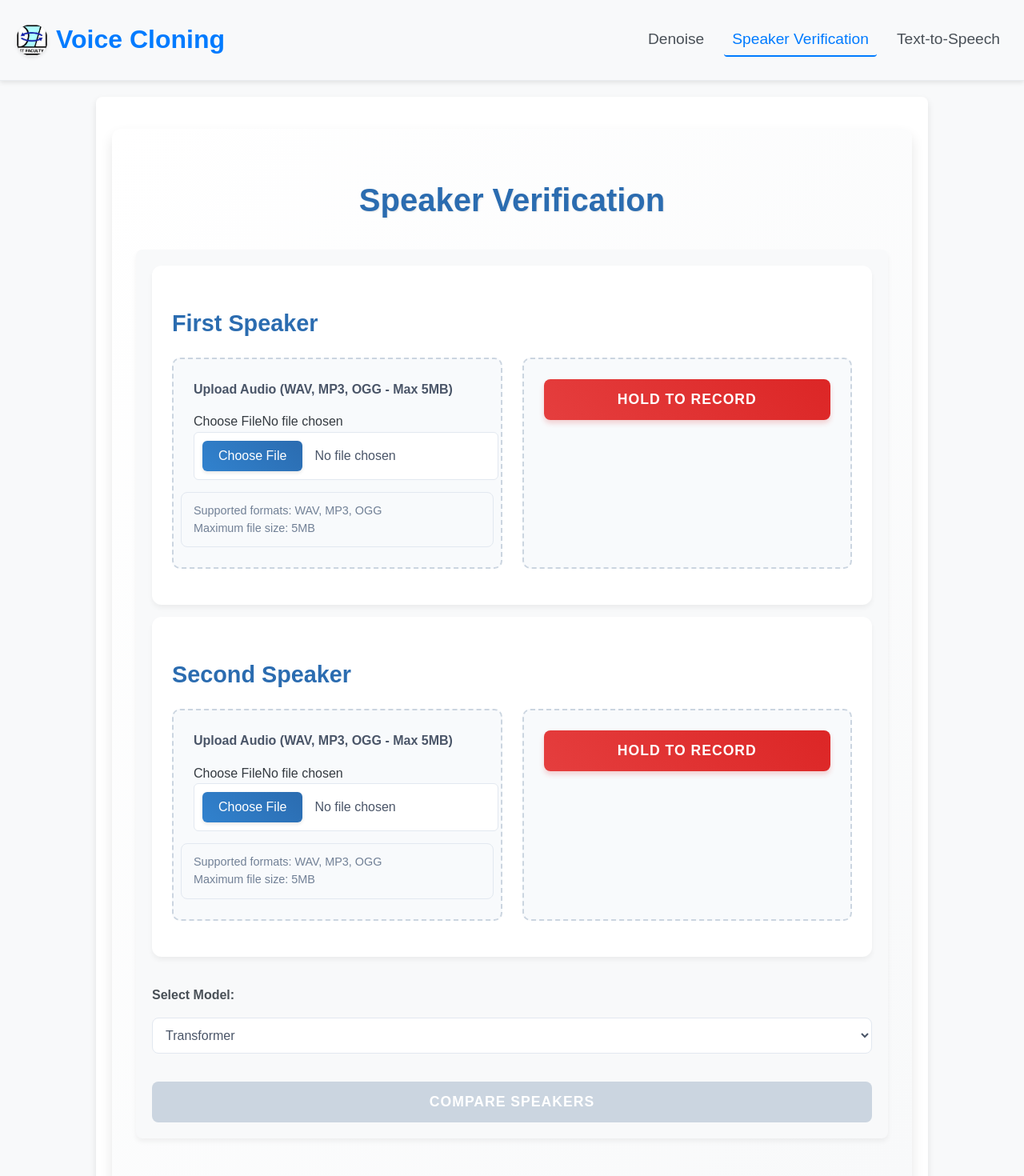
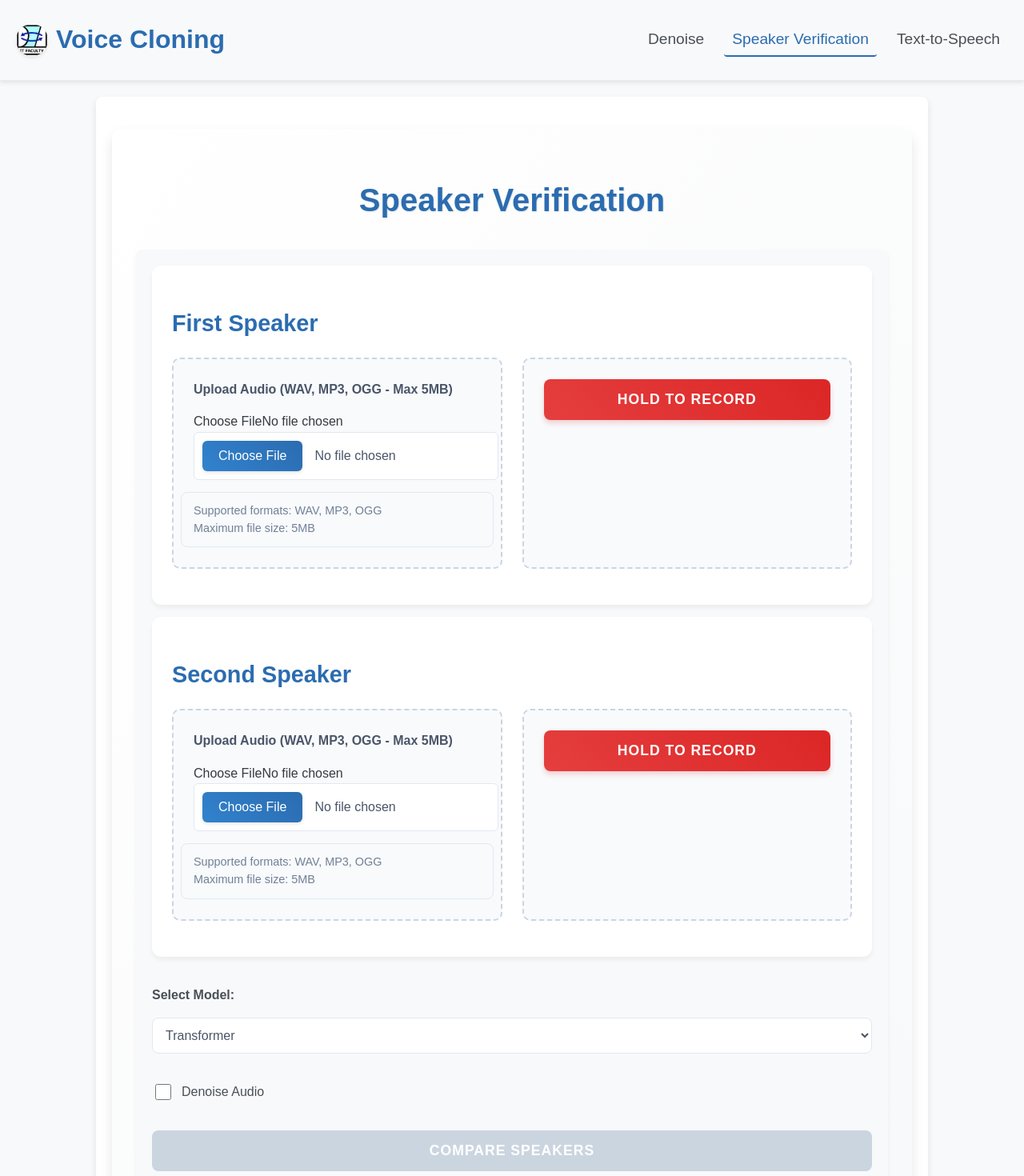
Before and after one commit to tranductri2003/PBL06_multi-speaker-voice-cloning-frontend, a React (Vite) app: page /speaker-verification in a window 1280 px wide. Shown: the top 1470 px of the page at 80% size. Built offline with nearby package versions, Linux system fonts and the light colour scheme.

Commit message:
Add denoise option for speaker verification

```diff
--- a/src/components/layout/Header.css
+++ b/src/components/layout/Header.css
@@ -31,7 +31,7 @@
 .logo h1 {
     font-size: 2rem;
     font-weight: bold;
-    color: #007bff;
+    color: #2b6cb0;
     margin: 0;
 }
 
@@ -56,12 +56,12 @@
 
 .nav a:hover {
     background-color: #e9ecef;
-    color: #007bff;
+    color: #2b6cb0;
 }
 
 .nav a.active {
-    border-bottom: 2px solid #007bff;
-    color: #007bff;
+    border-bottom: 2px solid #2b6cb0;
+    color: #2b6cb0;
 }
 
 main {
--- a/src/components/pages/speaker-verification/SpeakerVerification.css
+++ b/src/components/pages/speaker-verification/SpeakerVerification.css
@@ -322,3 +322,26 @@
 .progress-bar-container:hover .progress-bar {
     filter: brightness(1.1);
 }
+
+.checkbox-section {
+    margin-top: 20px;
+    display: flex;
+    align-items: center;
+    gap: 10px;
+    font-size: 1rem;
+    color: #495057;
+}
+
+.checkbox-section input[type="checkbox"] {
+    width: 20px;
+    height: 20px;
+    accent-color: #2b6cb0;
+    cursor: pointer;
+}
+
+.checkbox-section label {
+    display: flex;
+    align-items: center;
+    gap: 10px;
+    font-weight: 500;
+}
--- a/src/components/pages/speaker-verification/SpeakerVerification.jsx
+++ b/src/components/pages/speaker-verification/SpeakerVerification.jsx
@@ -1,4 +1,4 @@
-import React from "react";
+import React, { useState } from "react";
 import useSpeakerVerification from "../../../hooks/useSpeakerVerification";
 import { models } from "../../../api/speakerVerification";
 import "./SpeakerVerification.css";
@@ -25,6 +25,17 @@ const SpeakerVerification = () => {
         stopRecordingSecond,
         requestMicrophonePermission
     } = useSpeakerVerification();
+
+    const [denoise, setDenoise] = useState(false);
+
+    const handleDenoiseChange = (e) => {
+        setDenoise(e.target.checked);
+    };
+
+    const handleFormSubmit = (e) => {
+        e.preventDefault();
+        handleSubmit(e, denoise);
+    };
 
     const handleFirstRecordMouseDown = async () => {
         try {
@@ -53,7 +64,7 @@ const SpeakerVerification = () => {
     return (
         <div className="speaker-verification">
             <h1>Speaker Verification</h1>
-            <form onSubmit={handleSubmit} className="upload-form">
+            <form onSubmit={handleFormSubmit} className="upload-form">
                 <div className="speaker-section">
                     <h2>First Speaker</h2>
                     <div className="input-methods">
@@ -166,6 +177,17 @@ const SpeakerVerification = () => {
                     </select>
                 </div>
 
+                <div className="checkbox-section">
+                    <label>
+                        <input
+                            type="checkbox"
+                            checked={denoise}
+                            onChange={handleDenoiseChange}
+                        />
+                        Denoise Audio
+                    </label>
+                </div>
+
                 <button
                     type="submit"
                     disabled={isLoading || (!firstAudio && !firstRecordedAudio) || (!secondAudio && !secondRecordedAudio)}
--- a/src/hooks/useSpeakerVerification.js
+++ b/src/hooks/useSpeakerVerification.js
@@ -62,7 +62,7 @@ const useSpeakerVerification = () => {
         setModelType(e.target.value);
     };
 
-    const handleSubmit = async (e) => {
+    const handleSubmit = async (e, denoise) => {
         e.preventDefault();
         const audioToProcessFirst = firstRecordedAudio || firstAudio;
         const audioToProcessSecond = secondRecordedAudio || secondAudio;
@@ -75,6 +75,7 @@ const useSpeakerVerification = () => {
         const formData = new FormData();
         formData.append("first_audio", audioToProcessFirst);
         formData.append("second_audio", audioToProcessSecond);
+        formData.append("denoise", denoise);
 
         try {
             setIsLoading(true);
```
